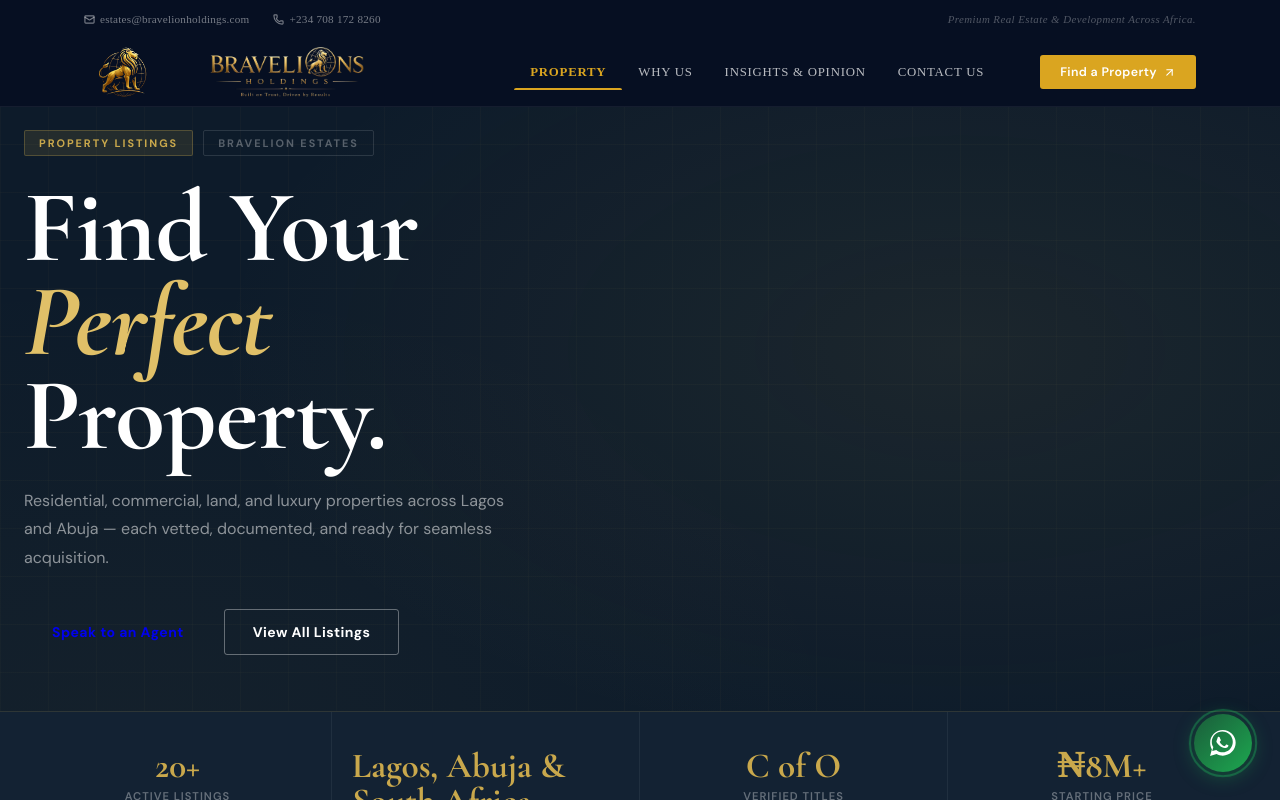
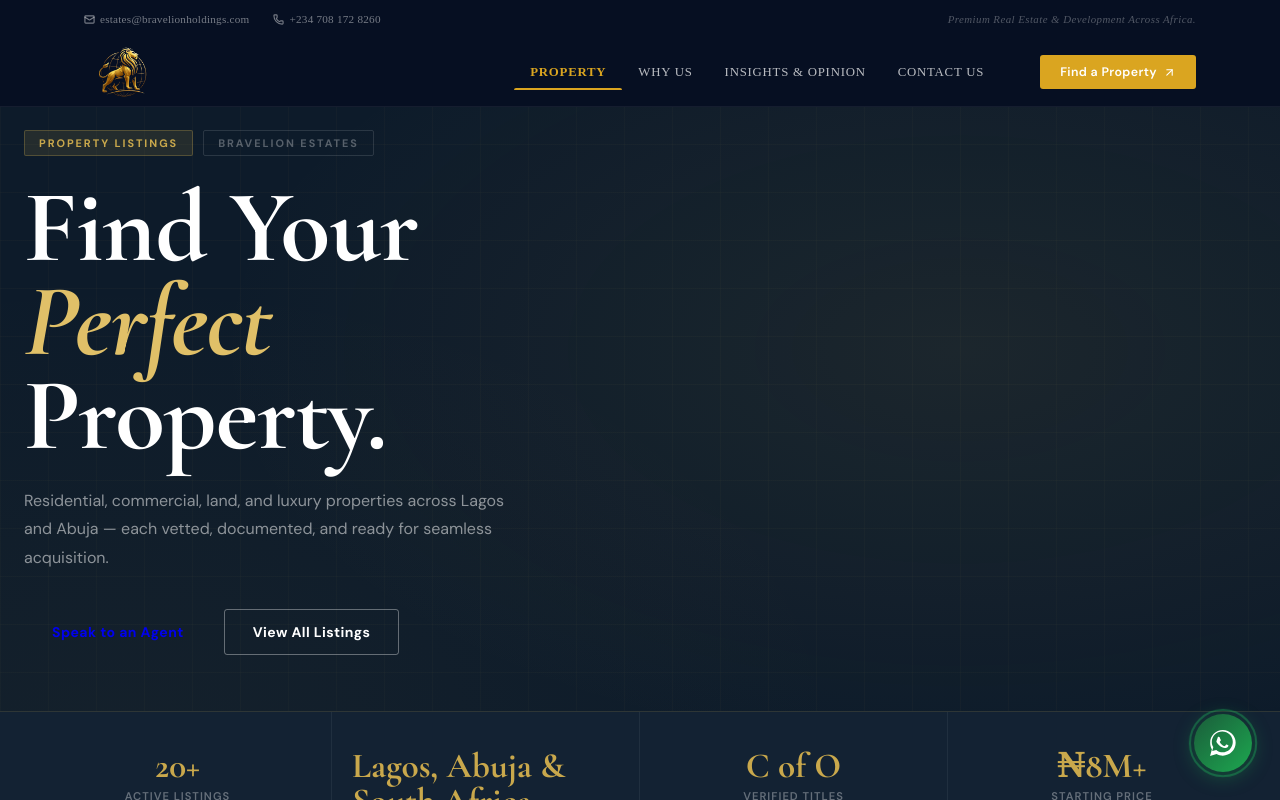
Before and after one commit to WTiebebedigha22/BravelionHoldings, a React (Vite) app: page /estates/property in a window 1280 px wide. Shown: the top 800 px of the page. Built offline with nearby package versions, Linux system fonts and the light colour scheme; a web font is replaced by a local one.

Commit message:
`Removed duplicate logo links in Navbar components`

```diff
--- a/src/pages/Estates/components/Navbar/Navbar.jsx
+++ b/src/pages/Estates/components/Navbar/Navbar.jsx
@@ -78,9 +78,6 @@
             aria-label="Bravelion Estates — Home"
           >
             <img src="/BraveLion.png" alt="Bravelion Group" />
-          </Link>
-          <Link to="/" className="navbar__logo" aria-label="Bravelion Group — Home">
-            <img src="/image.png" alt="Bravelion Group" />
           </Link>
 
           {/* Desktop links */}
--- a/src/pages/Training/components/Navbar/Navbar.jsx
+++ b/src/pages/Training/components/Navbar/Navbar.jsx
@@ -66,9 +66,6 @@
 
           <Link to="/training" className="navbar__logo" aria-label="Bravelion Training — Home">
             <img src="/BraveLion.png" alt="Bravelion Group" />
-          </Link>
-          <Link to="/" className="navbar__logo" aria-label="Bravelion Group — Home">
-            <img src="/image.png" alt="Bravelion Group" />
           </Link>
 
           {/* Desktop links */}
```
